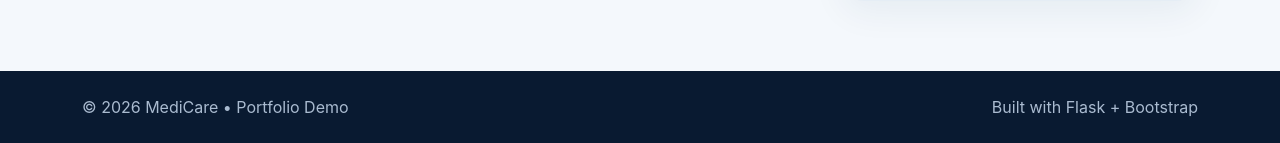
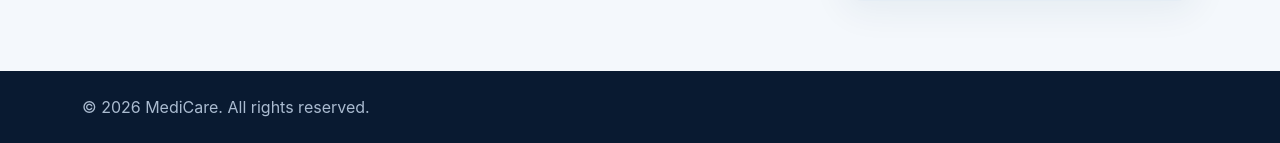
Before and after one commit to MeghaSubramani/modernmedicare, a Flask app: page /admin in a window 1280 px wide. Shown: the part 733-876 px from the top of the page. Run offline with Flask 3, Linux system fonts and the light colour scheme; a user stored in the database is signed in.

Commit message:
Update footer text

```diff
--- a/templates/base.html
+++ b/templates/base.html
@@ -19,7 +19,7 @@
 {% else %}<li class="nav-item"><a class="nav-link" href="{{ url_for('login') }}">Sign in</a></li><li class="nav-item"><a class="btn btn-primary rounded-pill px-4" href="{{ url_for('register') }}">Get Started</a></li>{% endif %}
 </ul></div></div></nav>
 <main>{% with messages=get_flashed_messages(with_categories=true) %}{% if messages %}<div class="container flash-wrap">{% for cat,msg in messages %}<div class="alert alert-{{cat}} alert-dismissible fade show shadow-sm">{{msg}}<button class="btn-close" data-bs-dismiss="alert"></button></div>{% endfor %}</div>{% endif %}{% endwith %}{% block content %}{% endblock %}</main>
-<footer class="footer"><div class="container py-4 d-flex justify-content-between flex-wrap gap-2"><span>© 2026 MediCare • Portfolio Demo</span><span>Built with Flask + Bootstrap</span></div></footer>
+<footer class="footer"><div class="container py-4 d-flex justify-content-between flex-wrap gap-2"><p class="mb-0">© 2026 MediCare. All rights reserved.</p></div></footer>
 <script src="https://cdn.jsdelivr.net/npm/bootstrap@5.3.3/dist/js/bootstrap.bundle.min.js"></script>
 {% block scripts %}{% endblock %}
 </body></html>
```
